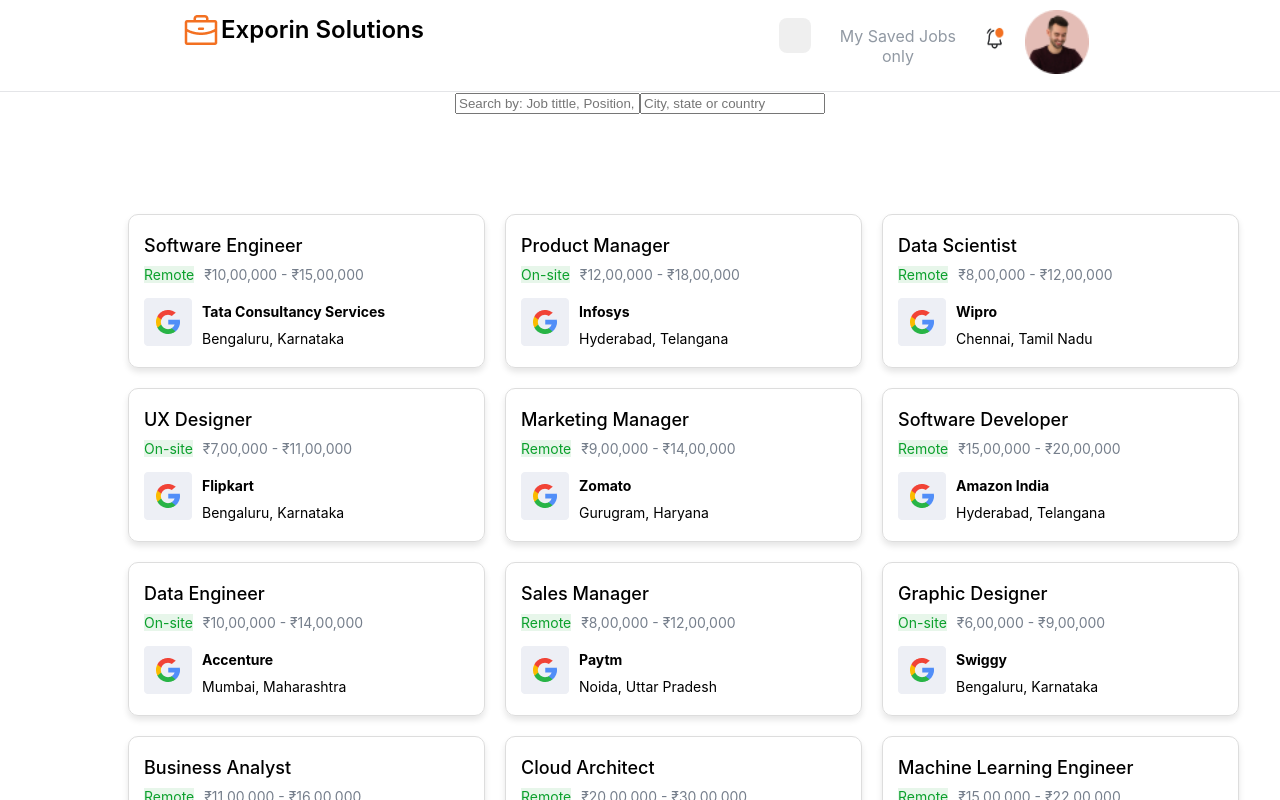
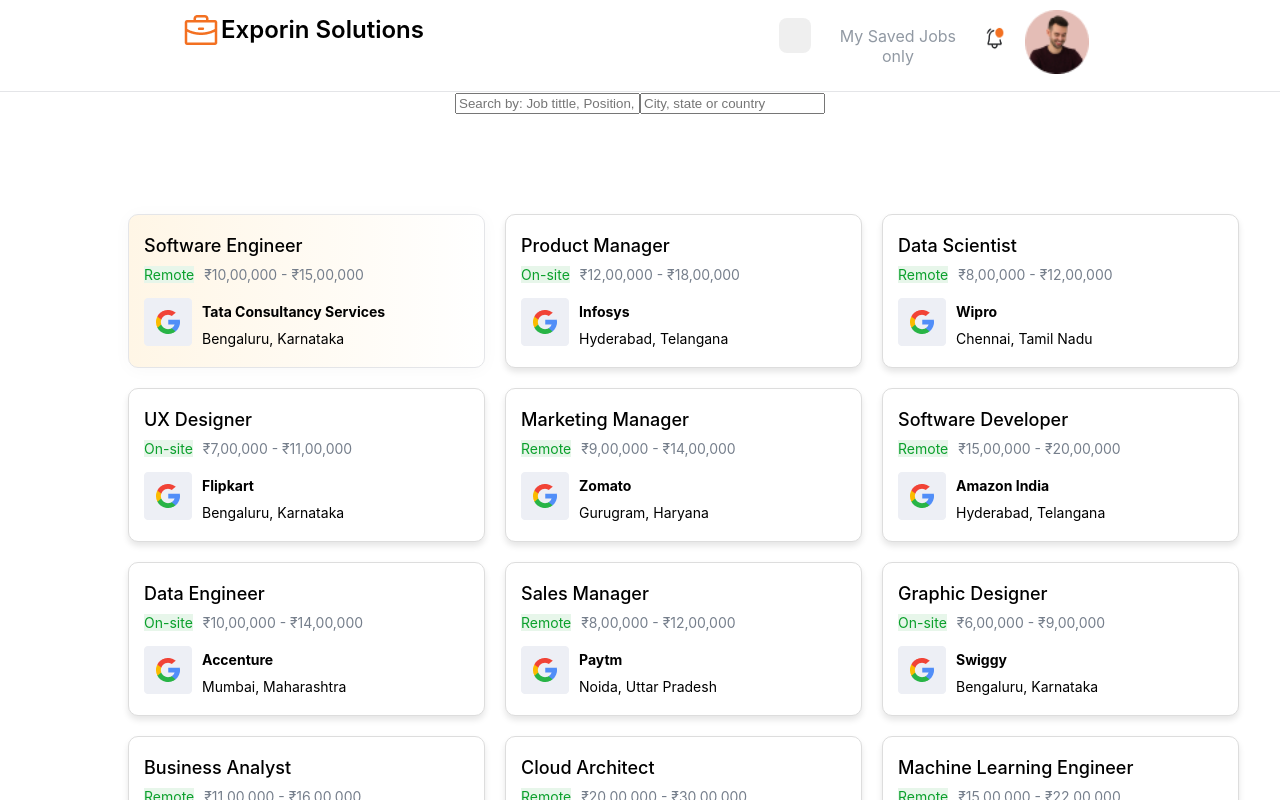
Before and after one commit to Prakritig01/project_live_2, a React (Create React App) app: page / in a window 1280 px wide. In both pictures the pointer is over the element 306 px from the left and 291 px from the top of the page. Shown: the top 800 px of the page. Built offline with nearby package versions, Linux system fonts and the light colour scheme.

Commit message:
gradient added

```diff
--- a/src/Components/JobComponent/JobComponent.css
+++ b/src/Components/JobComponent/JobComponent.css
@@ -13,9 +13,22 @@
     padding: 15px;
     box-shadow: 0 4px 6px rgba(0, 0, 0, 0.1);
     display: flex;
-    flex-direction: column; /* Stack elements vertically */
-    width:325px ;
+    flex-direction: column;
+    width: 325px;
+    background: #ffffff; /* Default solid background */
+    transition:  0.3s ease, box-shadow 0.3s ease, border 0.3s ease; /* Smooth transition */
   }
+
+  .job-card:hover {
+    background:
+                linear-gradient(90deg, #FFF6E6 0%, #FFFFFF 100%);
+    border: 1px solid #E4E5E8;
+    box-shadow: 0px 2px 18px 0px #18191C08; /* Hover shadow */
+    transition:  0.3s ease, box-shadow 0.3s ease, border 0.3s ease;
+  }
+
+
+
 
   .title {
     font-size: 18px;
```
